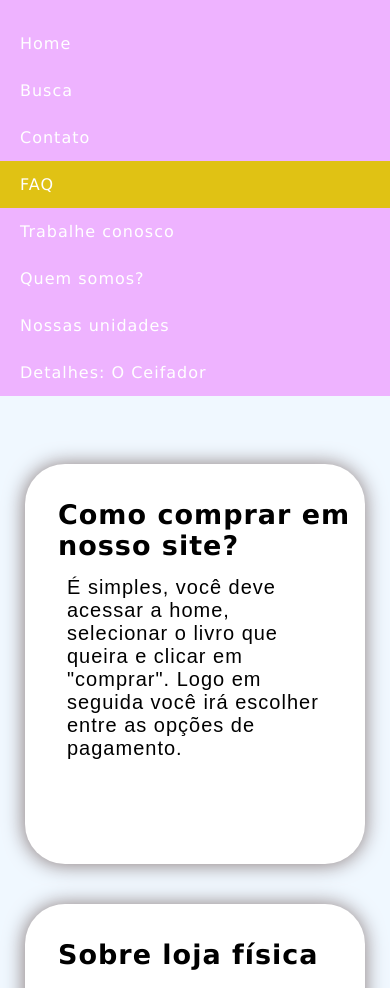
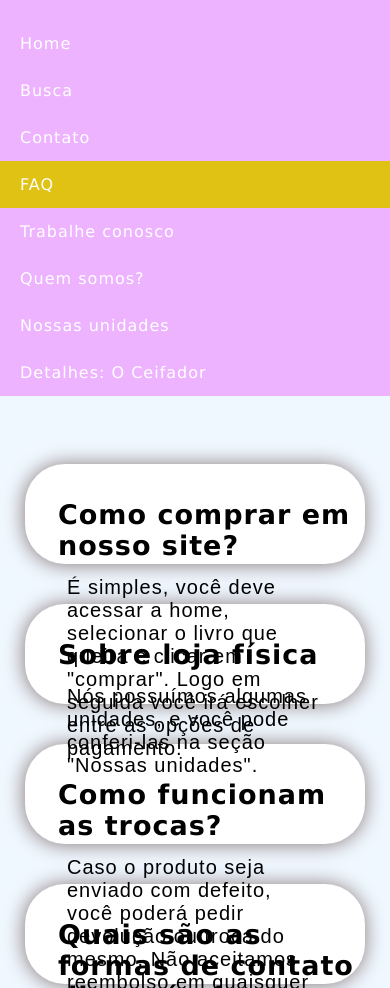
Before and after one commit to Projeto-Livraria/site, a plain HTML site: page faq.html in a window 390 px wide. Shown: the part 112-1100 px from the top of the page. Drawn offline with Linux system fonts and the light colour scheme.

Commit message:
ajuste dos containers do FAQ(5)

```diff
--- a/faq.css
+++ b/faq.css
@@ -393,19 +393,19 @@ main {
 
 @media screen and (max-width: 868px) {
     .containerone{
-        height: 400px;
+        height: 100px;
     }
 
     .containertwo{
-        height: 400px;
+        height: 100px;
     }
 
     .containerthree{
-        height: 400px;
+        height: 100px;
     }
 
     .containerfour {
-        height: 400px;
+        height: 100px;
     }
 
     .containerone h1 {
```
